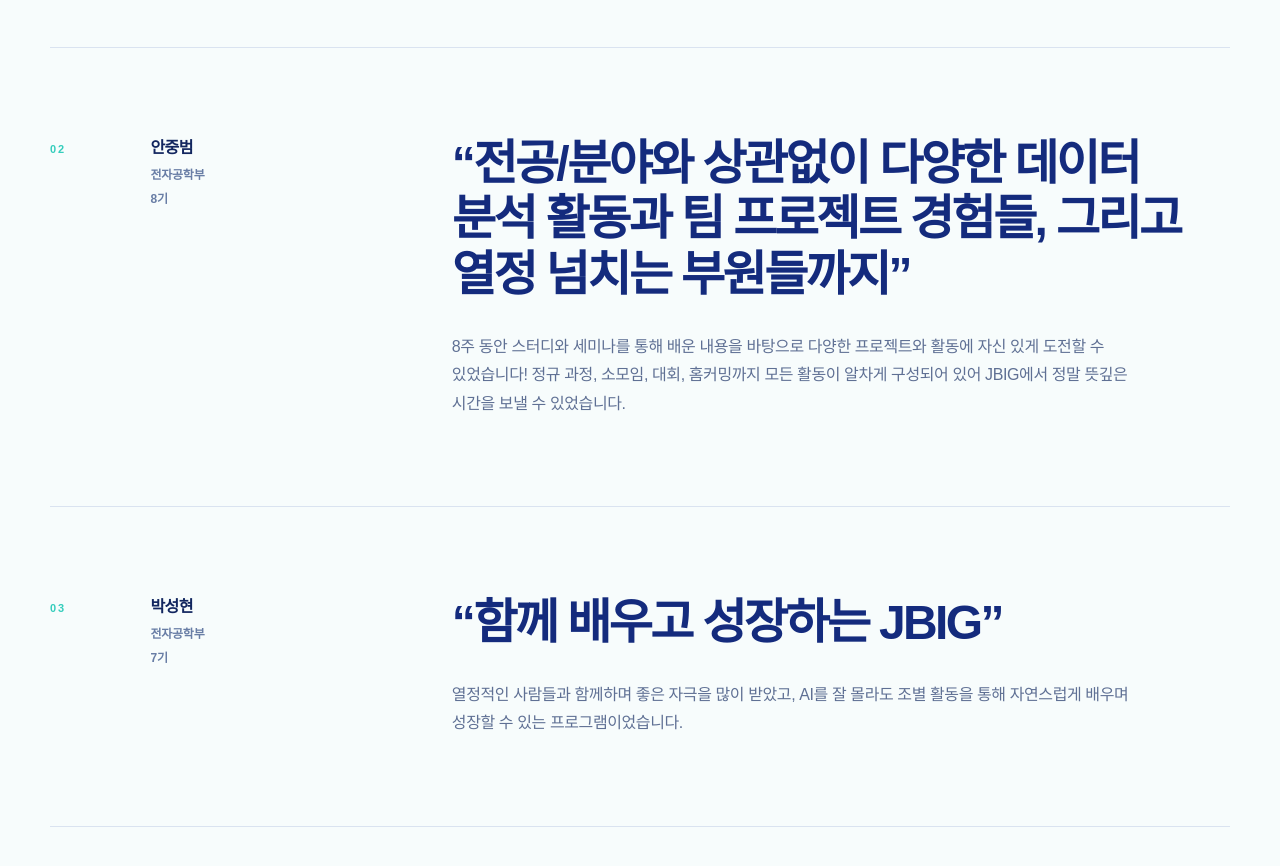
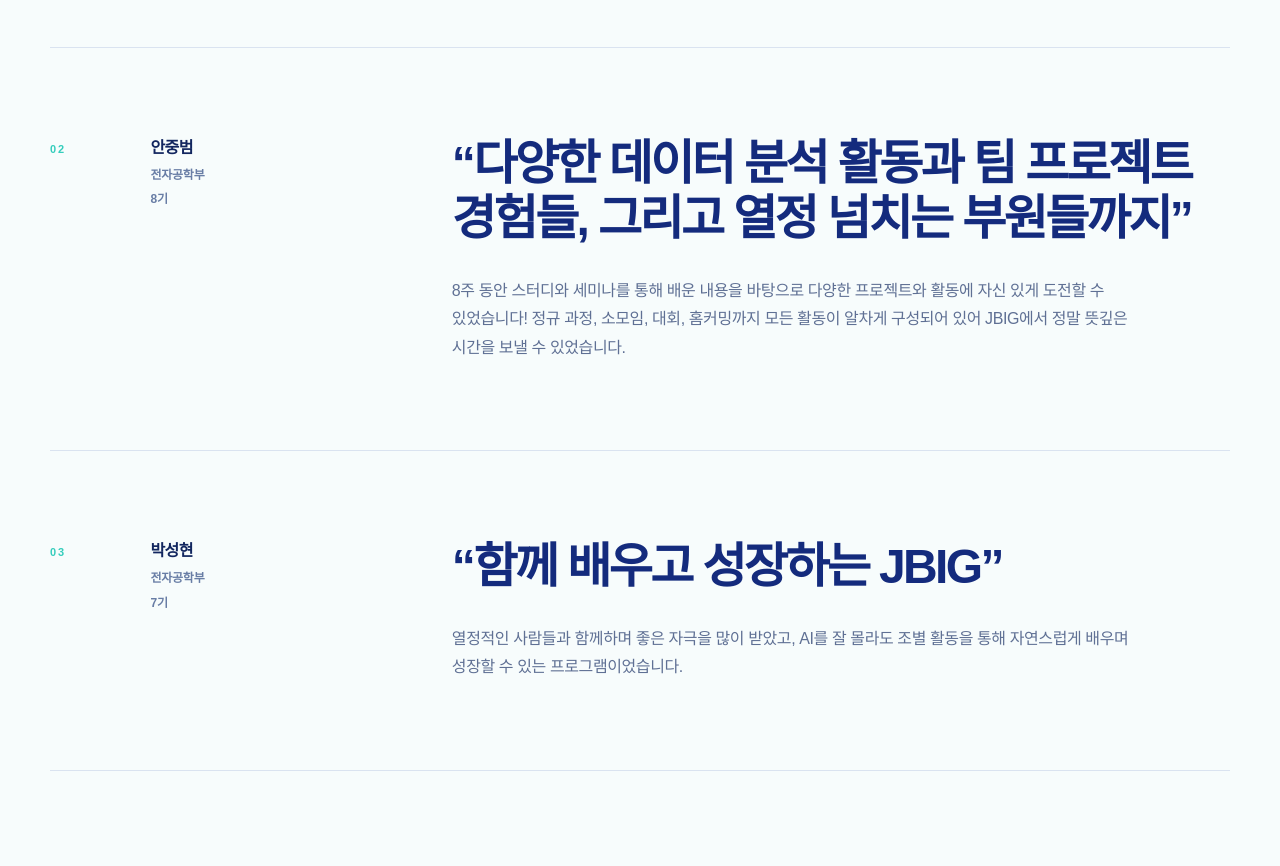
Before and after one commit to dev-JBIG/jbig_promopage, a Next.js app: page /recruit in a window 1280 px wide. Shown: the part 4260-5126 px from the top of the page. Built offline with nearby package versions, Linux system fonts and the light colour scheme.

Commit message:
Update testimonials.ts

```diff
--- a/app/recruit/content/testimonials.ts
+++ b/app/recruit/content/testimonials.ts
@@ -29,7 +29,7 @@
     name: "안중범",
     department: "전자공학부",
     cohort: "8기",
-    highlight: "전공/분야와 상관없이 다양한 데이터 분석 활동과 팀 프로젝트 경험들, 그리고 열정 넘치는 부원들까지",
+    highlight: "다양한 데이터 분석 활동과 팀 프로젝트 경험들, 그리고 열정 넘치는 부원들까지",
     review: "8주 동안 스터디와 세미나를 통해 배운 내용을 바탕으로 다양한 프로젝트와 활동에 자신 있게 도전할 수 있었습니다! 정규 과정, 소모임, 대회, 홈커밍까지 모든 활동이 알차게 구성되어 있어 JBIG에서 정말 뜻깊은 시간을 보낼 수 있었습니다.",
   },
   {
```
